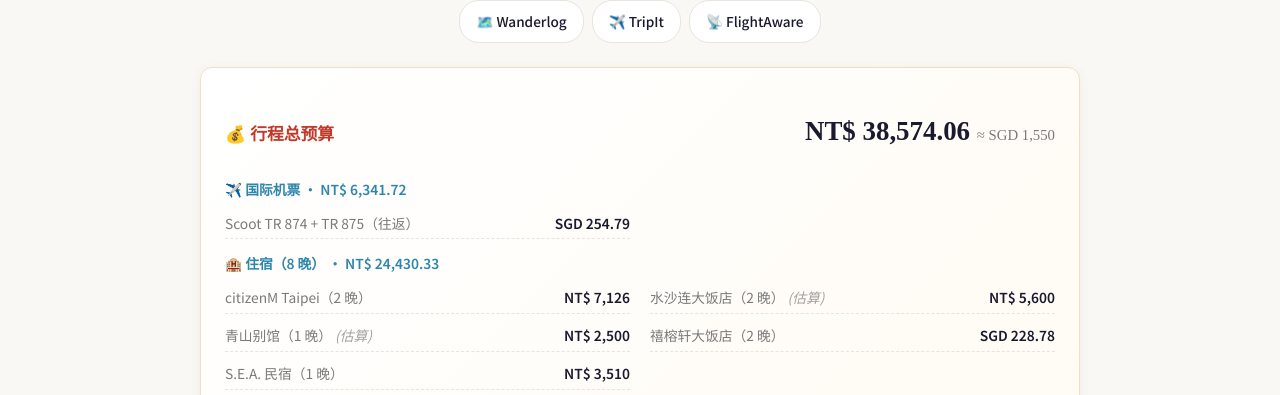
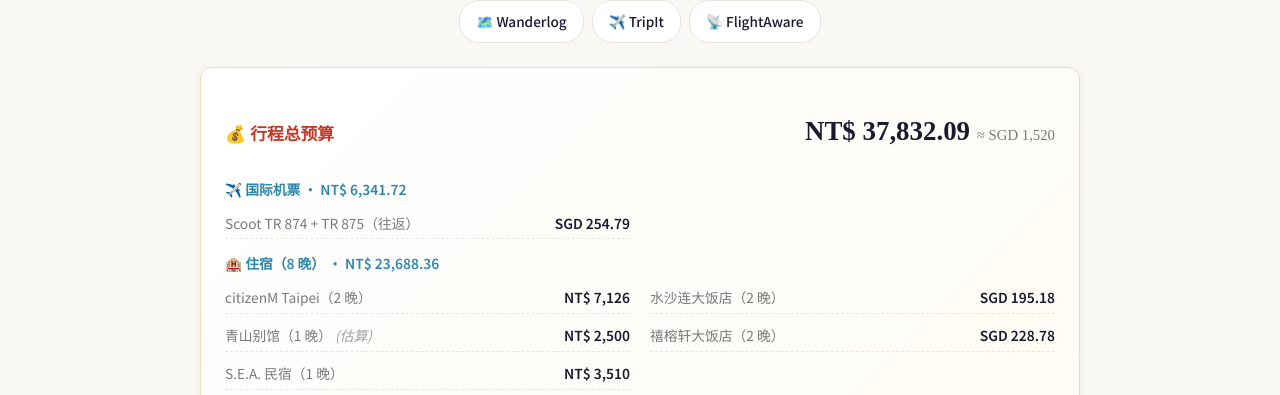
Before and after one commit to SibeiC/SibeiC.github.io, a Jekyll site: the page built from _trips/taiwan-2026.md, in a window 1280 px wide and 900 px high. Shown: the part 347-742 px from the top of the window. Built offline with Jekyll 4.4.1, drawn with Linux system fonts in a browser that asks for light colours.

Commit message:
日月潭住宿: 水沙连 估算 NT$5,600 → Agoda 实际 SGD 195.18
Agoda 确认两晚 Shui Sha Lian Hotel, 含早餐, 非退款
(4/18 14:20 后不可改). 直接替换估算行, 保留原地址与行程 —
所有其他 水沙连 引用 (Day 3 check-in, Day 4 早餐 etc.) 已由上一
revert commit 恢复.

```diff
--- a/_trips/taiwan-2026.md
+++ b/_trips/taiwan-2026.md
@@ -56,7 +56,7 @@ cost:
       icon: 🏨
       items:
         - { label: "citizenM Taipei（2 晚）", amount: 7126, in: primary }
-        - { label: "水沙连大饭店（2 晚）", amount: 5600, in: primary, note: 估算 }
+        - { label: "水沙连大饭店（2 晚）", amount: 195.18, in: secondary }
         - { label: "青山别馆（1 晚）", amount: 2500, in: primary, note: 估算 }
         - { label: "禧榕轩大饭店（2 晚）", amount: 228.78, in: secondary }
         - { label: "S.E.A. 民宿（1 晚）", amount: 3510, in: primary }
```
